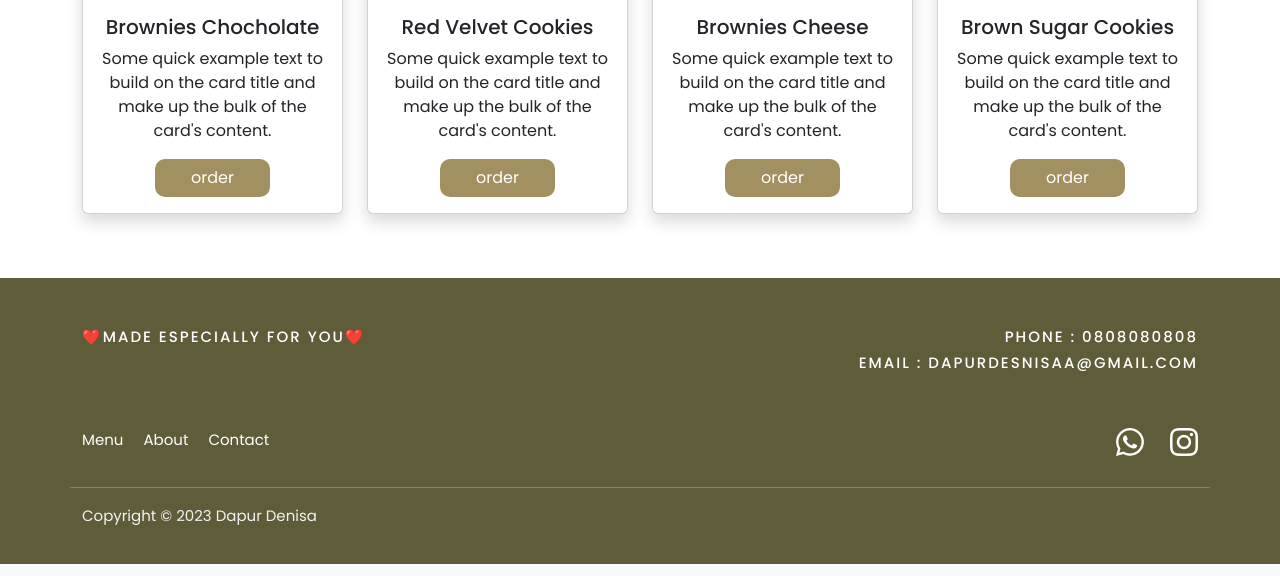
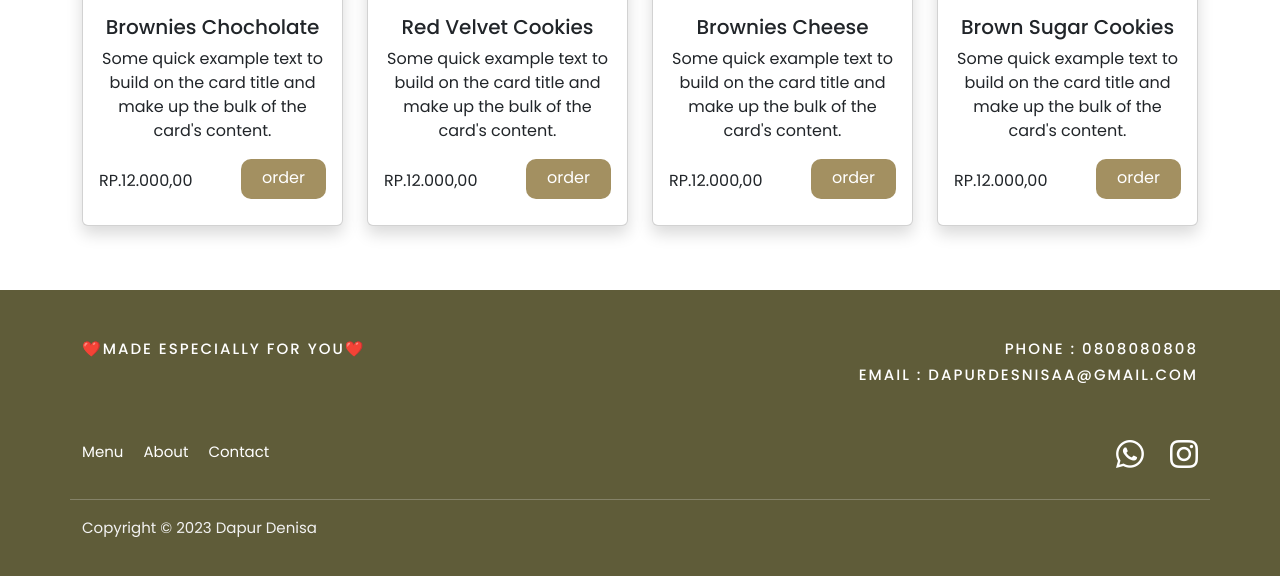
Before and after one commit to KelvinHarmenSyahputra/Dapur-Denisa, a Flask app: page /menu in a window 1280 px wide. Shown: the part 781-1357 px from the top of the page. Run offline with Flask 3, Linux system fonts and the light colour scheme; some web fonts are replaced.

Commit message:
nambah harga jual

```diff
--- a/static/css/menu.css
+++ b/static/css/menu.css
@@ -25,14 +25,19 @@ body {
     background-color: #A39061;
     color: white;
     border-radius: 10px;
-    padding-left: 35px;
-    padding-right: 35px;
+    padding-left: 20px;
+    padding-right: 20px;
+    margin-bottom: 10px;
 }
 
 .btn-denisa:hover {
     background-color: #beaf86;
     color: white;
 }
+
+.me-auto {
+    margin-top: 10px;
+  }
 
 .menu-button{
     background-color:#ffffff;
--- a/templates/Menu.html
+++ b/templates/Menu.html
@@ -20,6 +20,8 @@
   <style>
     @import url(../static/css/menu.css);
     @import url(../static/css/footer.css);
+
+
   </style>
 </head>
 
@@ -89,49 +91,68 @@
         <div class="col-md-3 mb-3">
           <div class="card shadow">
             <img style="height: 194.75px;" src="../static/img/brownies chocholate.png" class="img-fluid card-img-top ">
-            <div class="card-body text-center">
+            <div class="card-body text-center ">
               <h5 class="card-title">Brownies Chocholate</h5>
               <p class="card-text">Some quick example text to build on the card title and make up the bulk of the card's
                 content.</p>
-              <a href="https://wa.me/6285365094471" target="_blank" class="btn btn-denisa">order</a>
+
+
+              <div class="d-flex ">
+                <p class="me-auto">RP.12.000,00</p>
+                <a href="https://wa.me/6285365094471/?text=Hai min, Saya ingin order nih :)" target="_blank"
+                  class="btn btn-denisa">order</a>
+              </div>
+
             </div>
           </div>
         </div>
 
         <div class="col-md-3 mb-3">
           <div class="card shadow">
-            <img style="height: 194.75px;" src="../static/img/—Pngtree—red velvet cookies_9204409.png" class="img-fluid card-img-top ">
+            <img style="height: 194.75px;" src="../static/img/—Pngtree—red velvet cookies_9204409.png"
+              class="img-fluid card-img-top ">
             <div class="card-body text-center">
               <h5 class="card-title">Red Velvet Cookies</h5>
               <p class="card-text">Some quick example text to build on the card title and make up the bulk of the card's
                 content.</p>
-              <a href="https://wa.me/6285365094471" target="_blank" class="btn btn-denisa">order</a>
+                <div class="d-flex ">
+                  <p class="me-auto">RP.12.000,00</p>
+                  <a href="https://wa.me/6285365094471/?text=Hai min, Saya ingin order nih :)" target="_blank"
+                    class="btn btn-denisa">order</a>
+                </div>
             </div>
           </div>
         </div>
 
         <div class="col-md-3 mb-3">
           <div class="card shadow">
-            <img style="height: 194.75px;" src="../static/img/brownies_toping_keju-removebg-preview.png" class="img-fluid card-img-top  "
-              style="width: 18rem;">
+            <img style="height: 194.75px;" src="../static/img/brownies_toping_keju-removebg-preview.png"
+              class="img-fluid card-img-top  " style="width: 18rem;">
             <div class="card-body text-center">
               <h5 class="card-title">Brownies Cheese</h5>
               <p class="card-text">Some quick example text to build on the card title and make up the bulk of the card's
                 content.</p>
-              <a href="https://wa.me/6285365094471" target="_blank" class="btn btn-denisa">order</a>
+                <div class="d-flex ">
+                  <p class="me-auto">RP.12.000,00</p>
+                  <a href="https://wa.me/6285365094471/?text=Hai min, Saya ingin order nih :)" target="_blank"
+                    class="btn btn-denisa">order</a>
+                </div>
             </div>
           </div>
         </div>
 
         <div class="col-md-3 mb-3">
           <div class="card shadow">
-            <img style="height: 194.75px;" src="../static/img/Brown-Sugar-Cookies.png"
-              class="img-fluid card-img-top ">
+            <img style="height: 194.75px;" src="../static/img/Brown-Sugar-Cookies.png" class="img-fluid card-img-top ">
             <div class="card-body text-center">
               <h5 class="card-title">Brown Sugar Cookies</h5>
               <p class="card-text">Some quick example text to build on the card title and make up the bulk of the card's
                 content.</p>
-              <a href="https://wa.me/6285365094471" target="_blank" class="btn btn-denisa">order</a>
+                <div class="d-flex ">
+                  <p class="me-auto">RP.12.000,00</p>
+                  <a href="https://wa.me/6285365094471/?text=Hai min, Saya ingin order nih :)" target="_blank"
+                    class="btn btn-denisa">order</a>
+                </div>
             </div>
           </div>
         </div>
```
Also changed, not shown: templates/menu_brownies.html (+15 -3 lines), templates/menu_cookies.html (+20 -4 lines), static/img/2023-09-14-23-19-29-225.jpg (deleted), static/img/DOUBLE CHOCHO BROWNIES(KEJU).png (deleted), static/img/raidengwehc.jpg (deleted), 1 other file.
